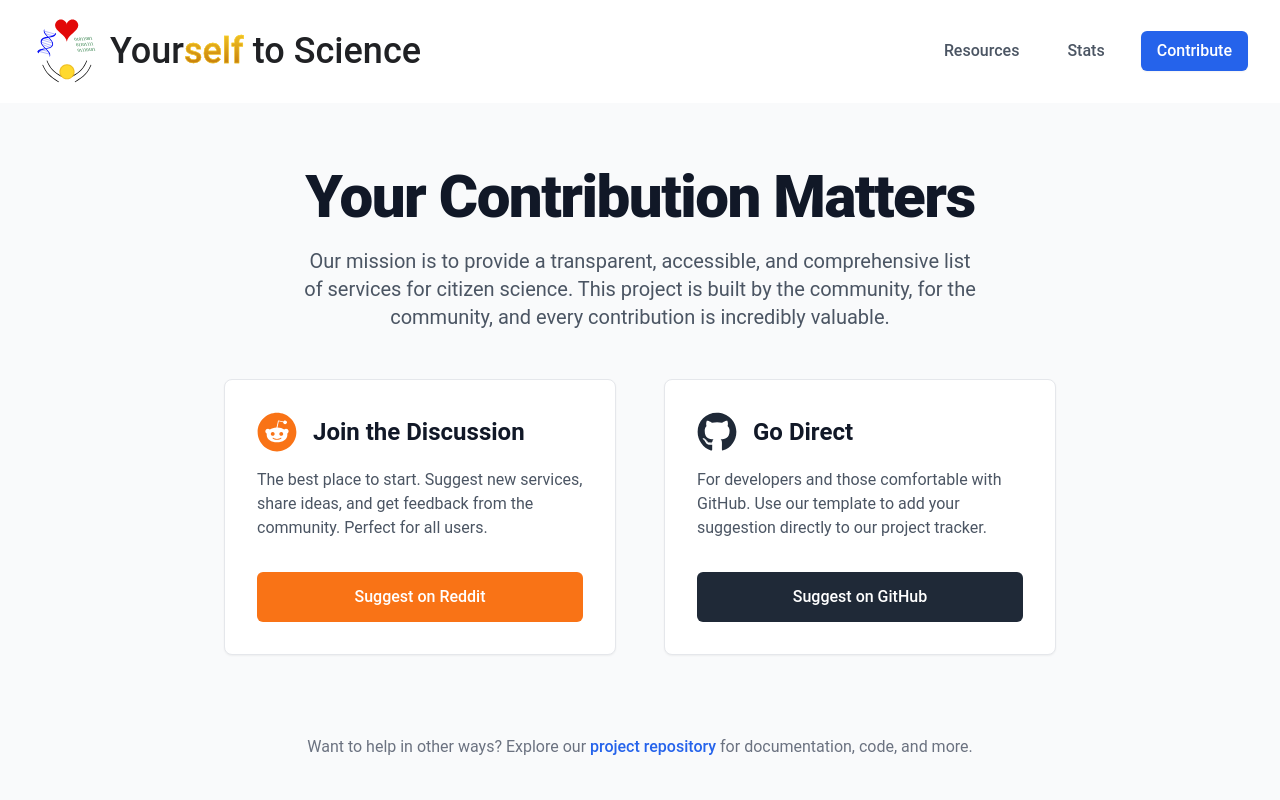
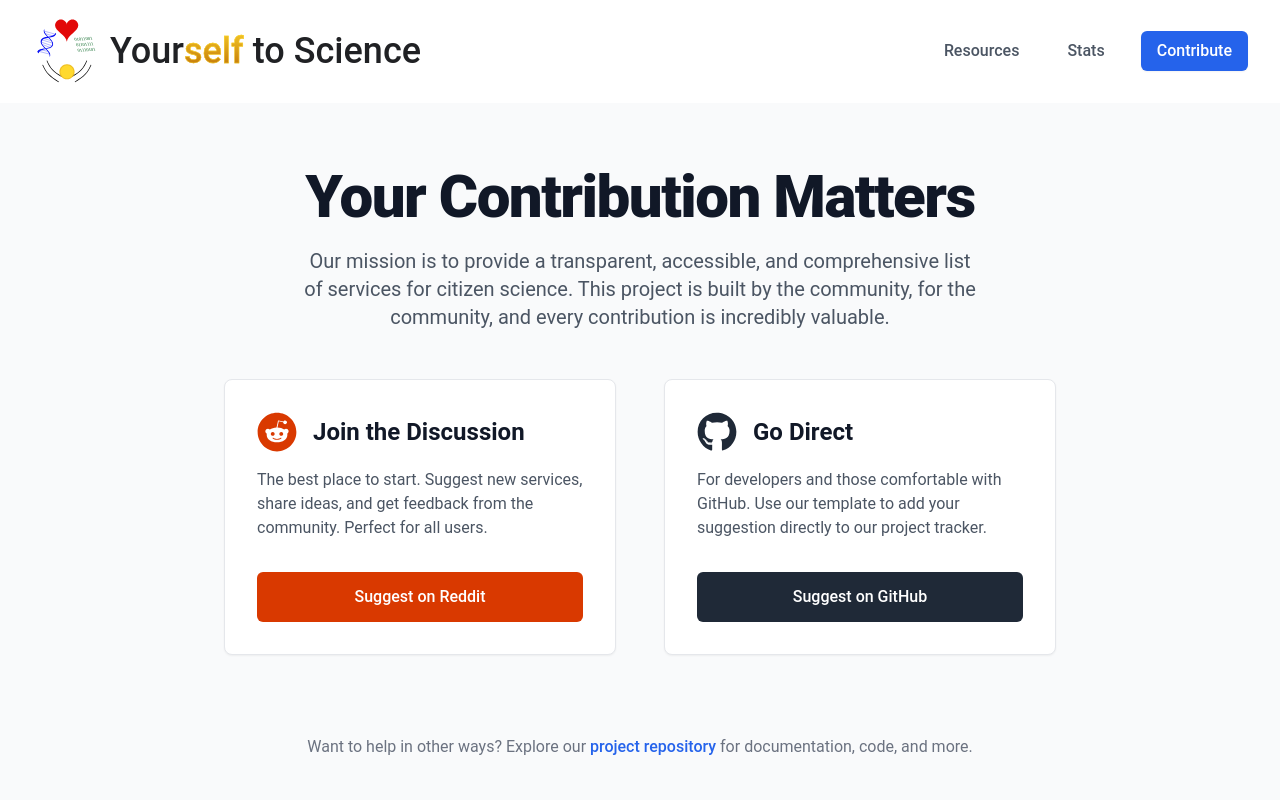
Before and after one commit to yourselftoscience/yourselftoscience.org, a Next.js app: page /contribute in a window 1280 px wide. Shown: the top 800 px of the page. Built offline with nearby package versions, Linux system fonts and the light colour scheme.

Commit message:
feat: add 'reddit-orange' color to Tailwind config and update ContributeClientPage styles for consistent branding

```diff
--- a/src/app/contribute/ContributeClientPage.js
+++ b/src/app/contribute/ContributeClientPage.js
@@ -31,7 +31,7 @@ export default function ContributeClientPage() {
               <div className="flex-1 p-8 flex flex-col justify-between">
                 <div className="flex-1">
                   <div className="flex items-center space-x-4">
-                    <FaReddit className="h-10 w-10 text-orange-500" />
+                    <FaReddit className="h-10 w-10 text-reddit-orange" />
                     <h2 className="text-2xl font-semibold text-gray-900">Join the Discussion</h2>
                   </div>
                   <p className="mt-4 text-base text-gray-600">
@@ -43,7 +43,7 @@ export default function ContributeClientPage() {
                     href={redditSuggestUrl}
                     target="_blank"
                     rel="noopener noreferrer"
-                    className="w-full inline-flex justify-center items-center px-6 py-3 border border-transparent text-base font-medium rounded-md text-white bg-orange-500 hover:bg-orange-600 focus:outline-none focus:ring-2 focus:ring-offset-2 focus:ring-orange-500"
+                    className="w-full inline-flex justify-center items-center px-6 py-3 border border-transparent text-base font-medium rounded-md text-white bg-reddit-orange hover:opacity-90 focus:outline-none focus:ring-2 focus:ring-offset-2 focus:ring-reddit-orange"
                   >
                     Suggest on Reddit
                   </Link>
--- a/tailwind.config.ts
+++ b/tailwind.config.ts
@@ -10,6 +10,7 @@ const config: Config = {
   theme: {
     extend: {
       colors: {
+        'reddit-orange': '#D93900',
         background: "var(--background)",
         foreground: "var(--foreground)",
         // Add Google-like colors (optional, adjust as needed)
```
